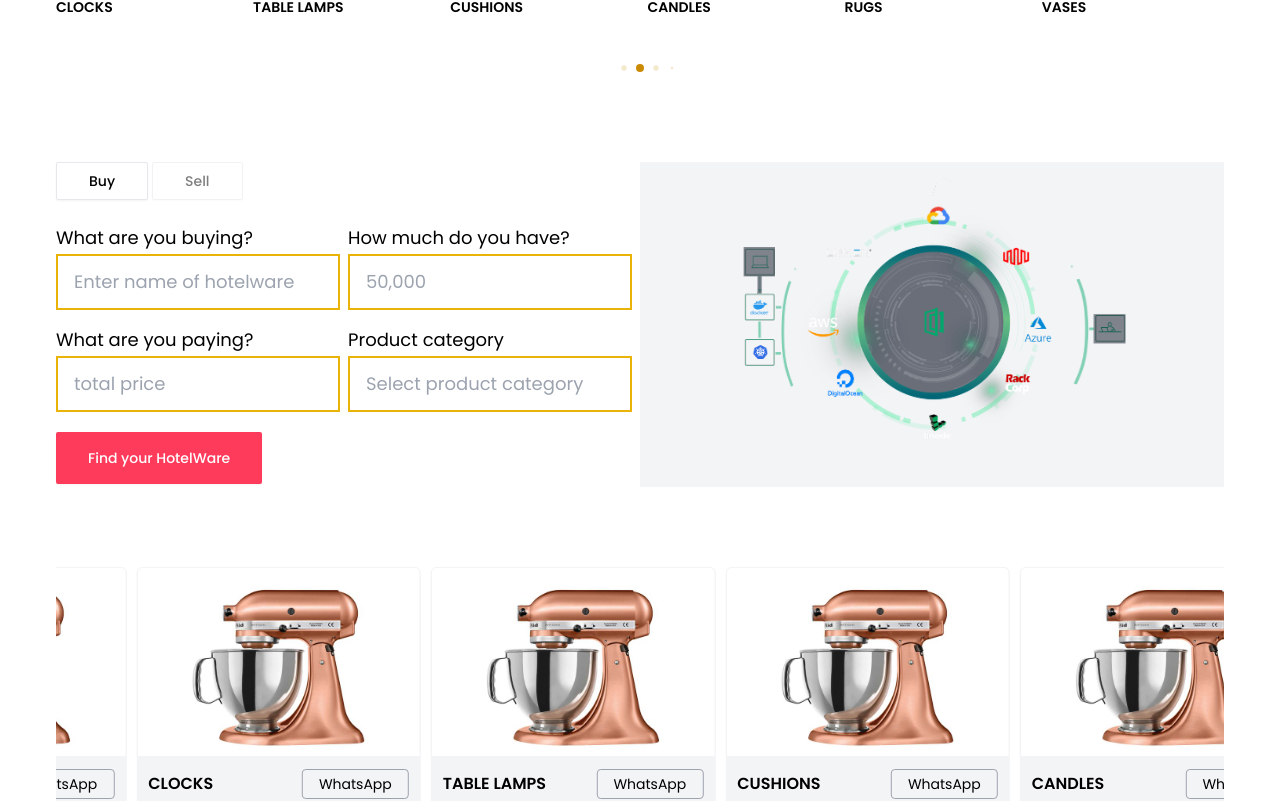
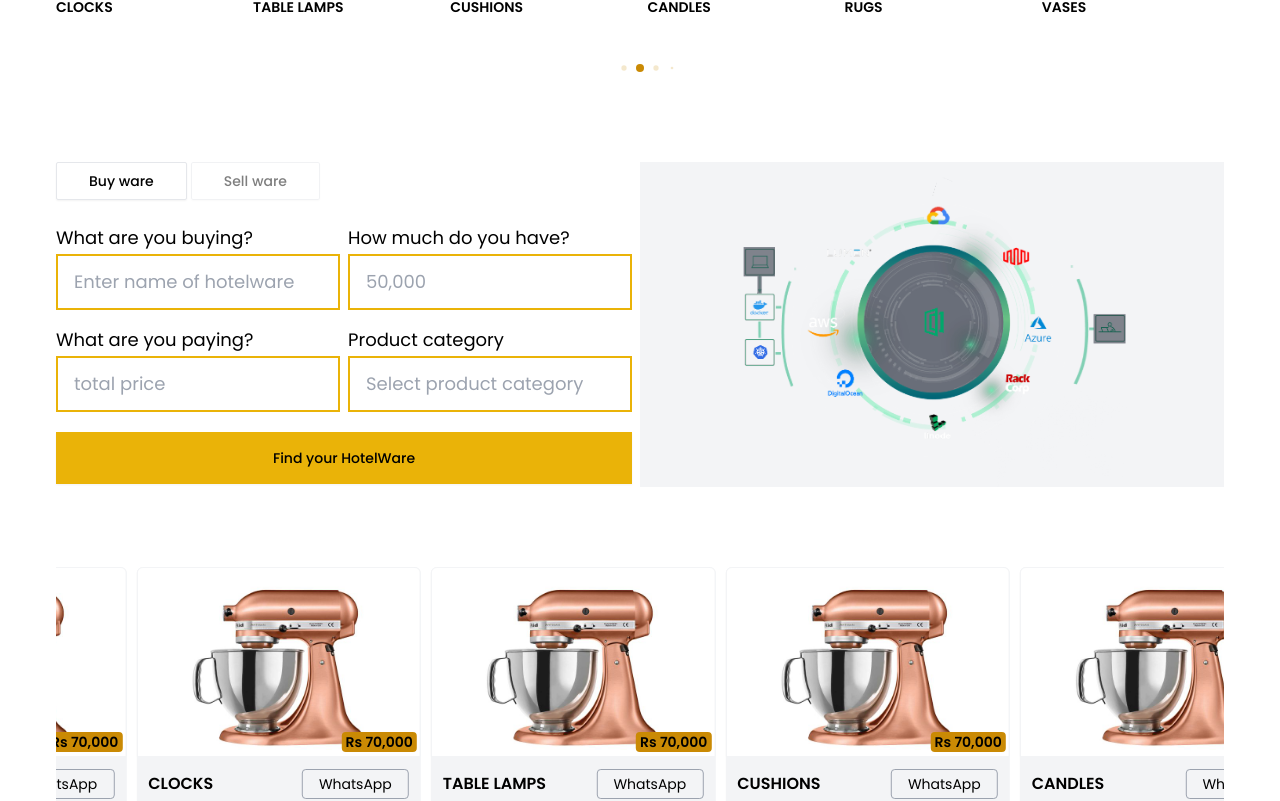
Before and after one commit to imran-baitham/gbrent, a Next.js app: page / in a window 1280 px wide. Shown: the part 1040-1841 px from the top of the page. Built offline with nearby package versions, Linux system fonts and the light colour scheme.

Commit message:
update code buy ware

```diff
--- a/src/components/Budget/Budget.tsx
+++ b/src/components/Budget/Budget.tsx
@@ -13,7 +13,7 @@ export function Budget() {
             className="md:rounded-sm font-bold mr-1 px-8 border dark:border-zinc-600 w-full md:w-auto"
             type="submit"
           >
-            Buy
+            Buy ware
           </Button>
           <Button
             lg
@@ -21,7 +21,7 @@ export function Budget() {
             type="submit"
             disabled
           >
-            Sell
+            Sell ware
           </Button>
         </div>
         <div className="md:flex">
@@ -52,14 +52,17 @@ export function Budget() {
             full
           />
         </div>
+        <div className='md:mr-2'>
           <Button
             primary
             xl
-          className="rounded-[1px] md:rounded-sm mt-3 font-bold"
+            className="rounded-none mt-3 font-bold"
             type="submit"
+            full
           >
             Find your HotelWare
           </Button>
+        </div>
       </form>
       <div className="w-full bg-gray-100 dark:bg-zinc-800 my-6 md:my-0 flex items-center justify-center">
         {/* <h1>budget calculator sell or buy</h1> */}
--- a/src/components/Button/Button.tsx
+++ b/src/components/Button/Button.tsx
@@ -44,7 +44,7 @@ export const Button = ({
         sm ? 'px-3 py-2 leading-4 rounded-md' : '',
         lg ? 'px-4 py-2 text-base rounded-none' : '',
         xl ? 'px-8 py-4 text-base' : '',
-        primary ? 'bg-[#ff3b5c] text-white' : '',
+        primary ? 'bg-yellow-500 dark:bg-yellow-600' : '', //'bg-[#ff3b5c] text-white' : '',
         transparent
           ? 'border-gray-300 text-gray-700 bg-white' +
               ' hover:bg-gray-50 ripple-on-surface'
--- a/src/components/GenericCard/GenericCard.tsx
+++ b/src/components/GenericCard/GenericCard.tsx
@@ -4,11 +4,9 @@ import { Swiper, SwiperSlide } from 'swiper/react'
 // Import Swiper styles
 import 'swiper/css'
 import 'swiper/css/pagination'
-
 // import required modules
 import { Autoplay, Pagination } from 'swiper'
 import Image from 'next/image'
-import Link from 'next/link'
 import { HomeWareItems } from '@/mock'
 
 export function GenericCard() {
@@ -51,7 +49,9 @@ export function GenericCard() {
                     height={300}
                     src={item.image}
                     alt={item.name}
-                    className={'border-[1px] border-gray-100 dark:border-zinc-800 rounded-t-md'}
+                    className={
+                      'border-[1px] border-gray-100 dark:border-zinc-800 rounded-t-md'
+                    }
                   />
                   <div className="p-3 flex justify-between items-center">
                     <h1 className="rounded-sm uppercase text-[15px] md:text-[16px] font-bold">
@@ -59,6 +59,9 @@ export function GenericCard() {
                     </h1>
                     <button className="border border-gray-400 py-1 px-4 rounded text-sm">
                       WhatsApp
+                    </button>
+                    <button className="font-bold absolute right-1 bottom-[100px] md:bottom-[115px] bg-yellow-600 overflow-hidden z-10 rounded px-1 text-sm">
+                      Rs 70,000
                     </button>
                   </div>
                 </div>
--- a/src/styles/globals.css
+++ b/src/styles/globals.css
@@ -51,6 +51,7 @@ body {
   padding-left: 1rem;
   padding-right: 1rem;
   margin: 0% auto;
+  z-index: 0;
 }
 
 .swiper-pagination-bullet-active {
@@ -61,17 +62,41 @@ body {
   background-color: #ca8a04 !important;
 }
 
-.swiper-button-prev {
-  background-color: red !important;
-  padding: 30px !important;
-  font-size: small !important;
+/* .swiper-button-prev::after {
+  content: "";
+  background-color: white !important;
   border-radius: 50% !important;
-  color: #ca8a04 !important;
-}
+  color: black !important;
+  font-size: 13px !important;
+  box-shadow: -0px -0px 5px 2px red;
+  height: 30px;
+  width: 30px;
+  display: flex;
+  align-items: center;
+  justify-content: center;
+  position: absolute;
+  left: -70%;
+  overflow: hidden;
+  z-index: 100;
+} */
 
-.swiper-button-next {
-  color: #ca8a04 !important;
-}
+/* .swiper-button-next::after {
+  content: "";
+  background-color: white !important;
+  border-radius: 50% !important;
+  color: black !important;
+  font-size: 13px !important;
+  box-shadow: -0px -0px 5px 2px red;
+  height: 30px;
+  width: 30px;
+  display: flex;
+  align-items: center;
+  justify-content: center;
+  position: absolute;
+  left: 20%;
+  bottom: -280%;
+} */
+
 .dots {
   background-color: red;
 }
```
Lines whose indentation alone changed are shown as unchanged.
